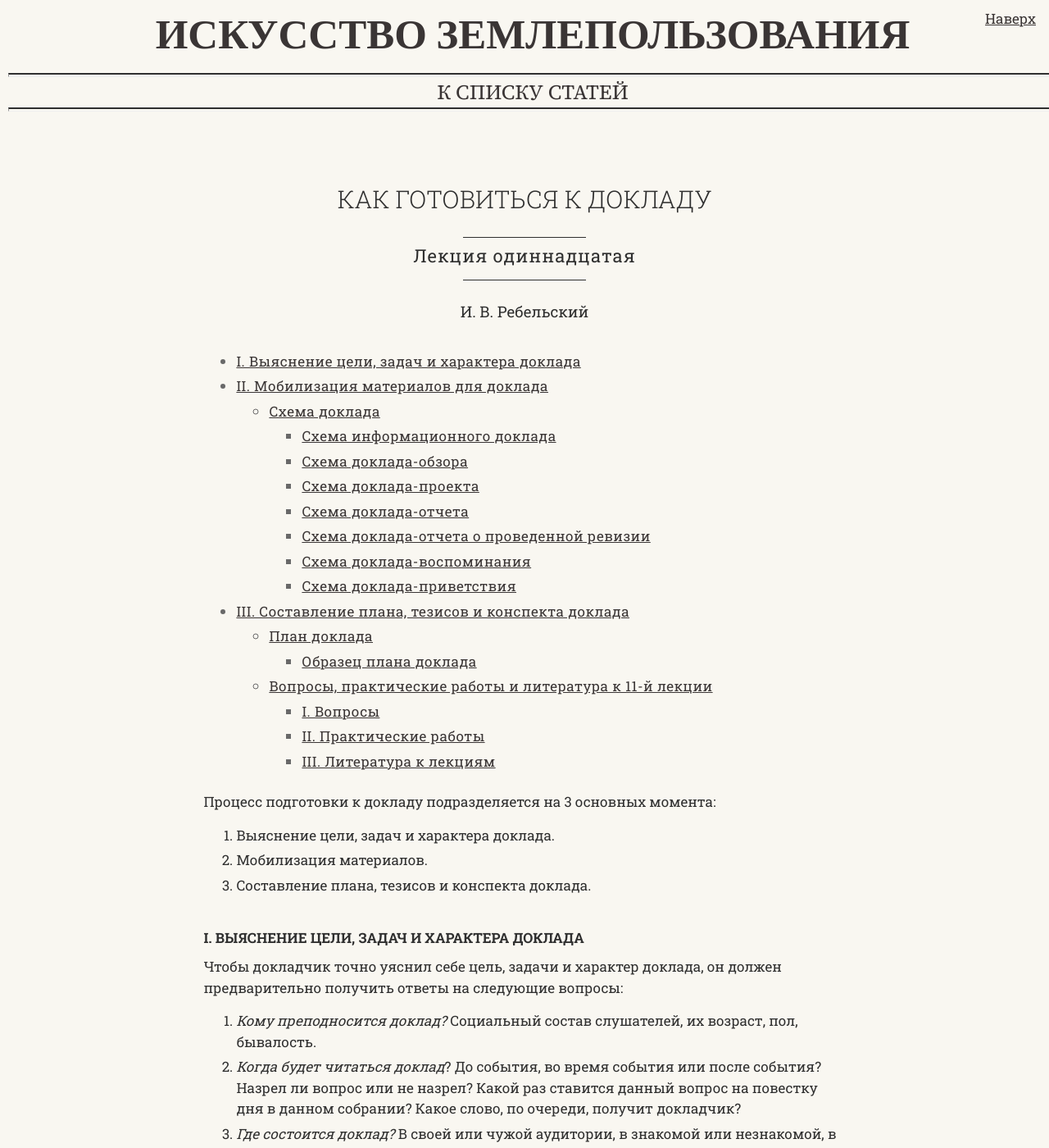
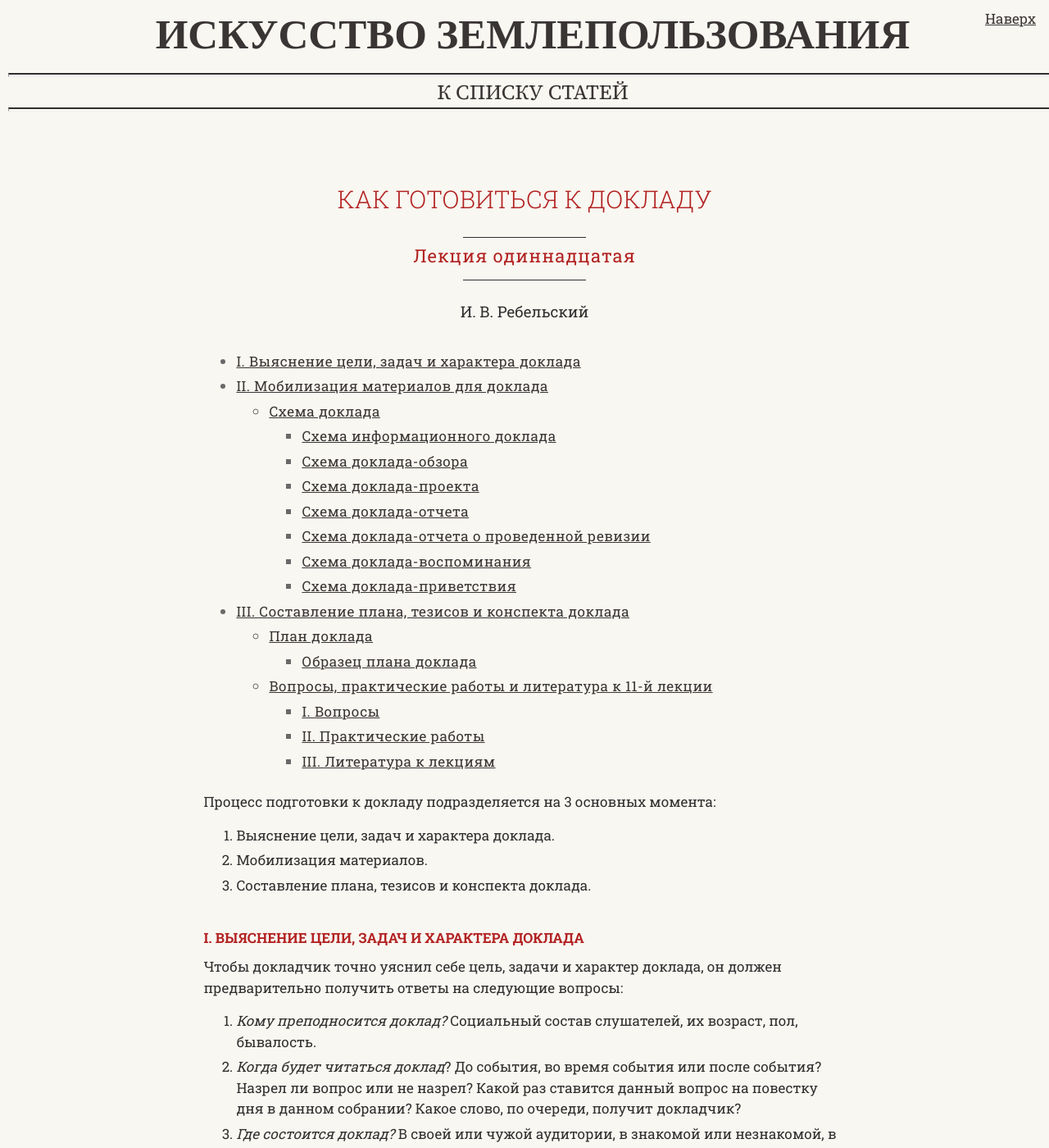
Before and after one commit to SergSi/land-use-art, a Jekyll site: the page built from _articles/1929-01-01-doklad.md, in a window 1280 px wide and 1400 px high. Shown: the whole window at 82% size. Built offline with Jekyll 4.4.1, drawn with Linux system fonts in a browser that asks for light colours; some web fonts are replaced.

Commit message:
Update style.css

```diff
--- a/assets/css/style.css
+++ b/assets/css/style.css
@@ -161,6 +161,7 @@ p::selection{
 
 h1, h2, h3, h4, h5, h6 {
   font-weight: 400;
+  color: FireBrick;
 }
 
 h1 {
```
